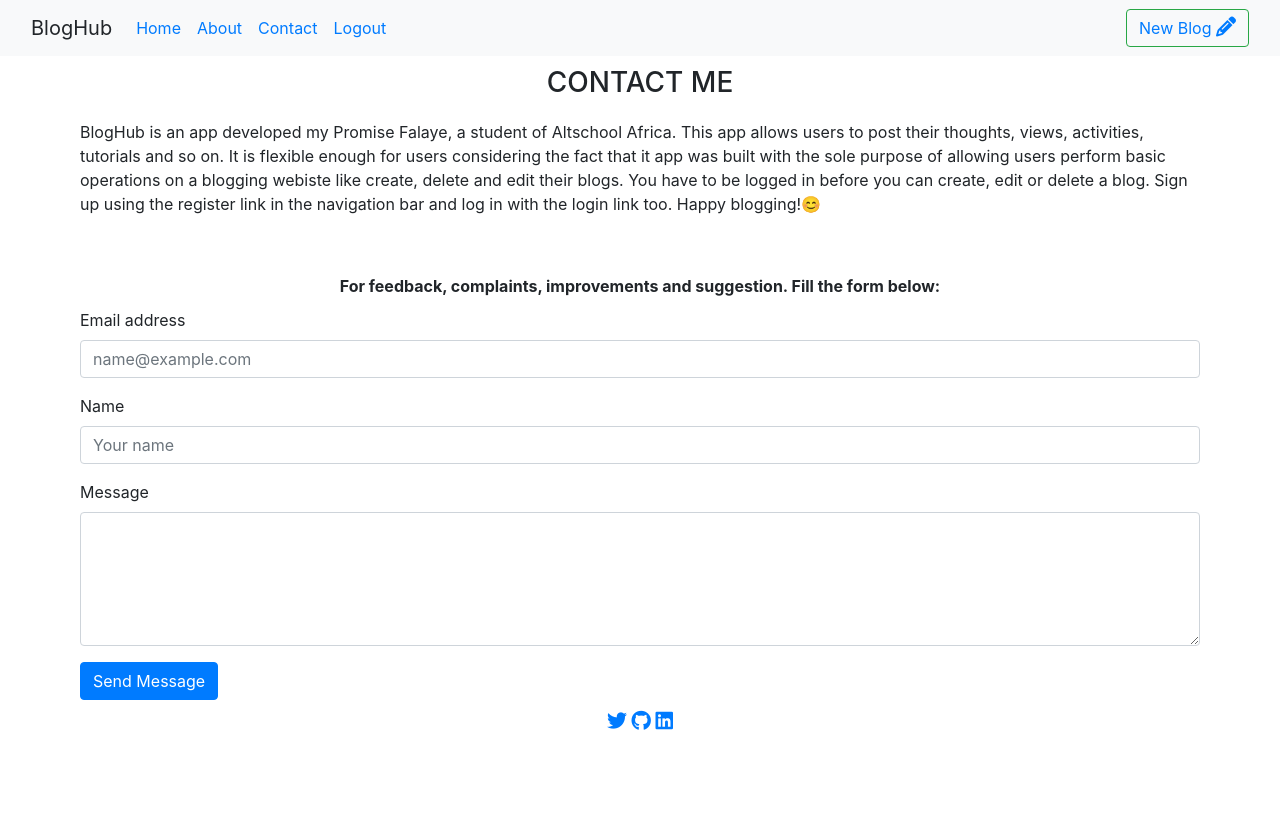
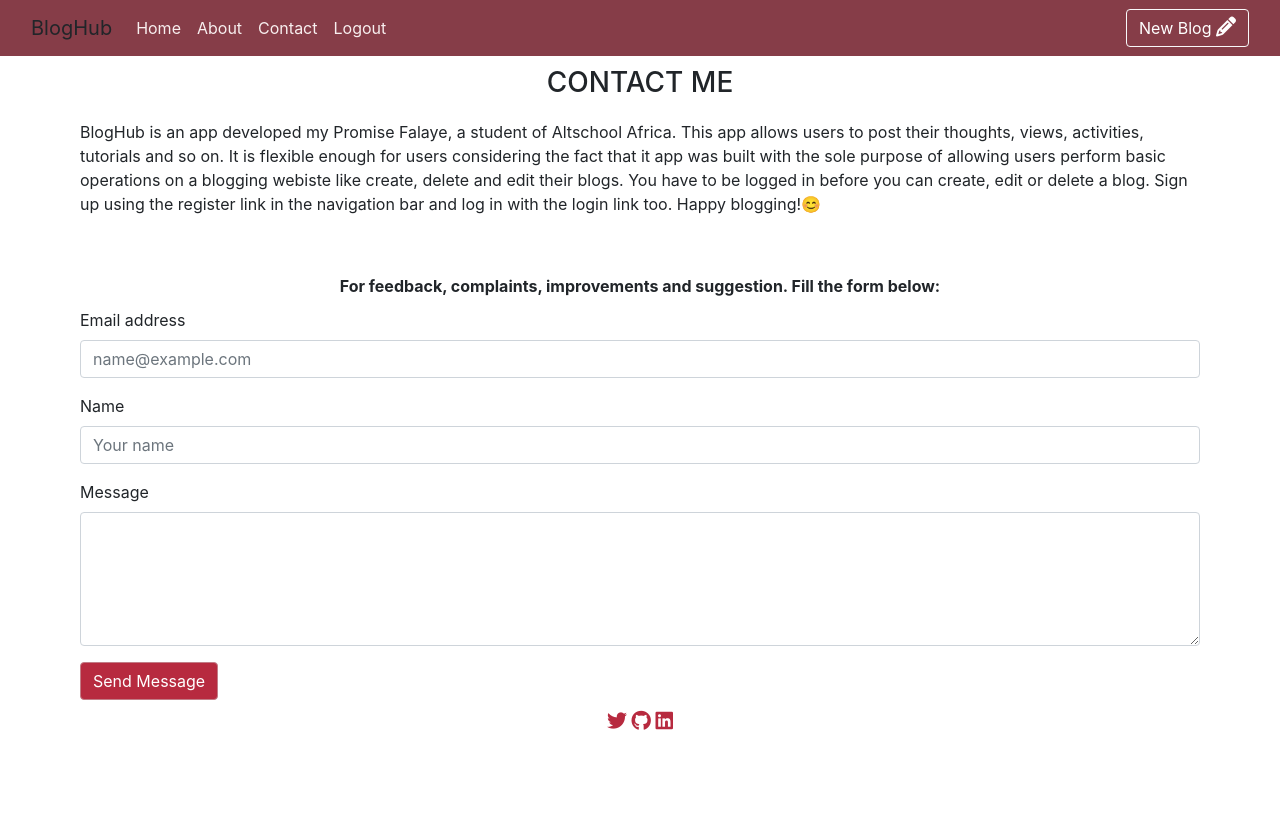
Before and after one commit to PromPromm/BlogApp, a Flask app: page /contact in a window 1280 px wide. Run offline with Flask 3, Linux system fonts and the light colour scheme; the visitor is signed in with stand-in values (Sample User, id 1); some libraries are stand-ins or nearby versions.

Commit message:
Added css styling

```diff
--- a/templates/about.html
+++ b/templates/about.html
@@ -7,6 +7,10 @@
   h3 {
     text-align: center;
     margin: 10px 0;
+  }
+  .col-form-label {
+    text-transform: uppercase;
+    font-weight: 600;
   }
 </style>
 {% endblock %} {% block heading %}
--- a/templates/base.html
+++ b/templates/base.html
@@ -8,6 +8,27 @@
     <style>
       .create-button {
         margin-left: auto;
+      }
+      .btn-outline-light a {
+        border-color: black;
+        color: white;
+      }
+      .create-button a:hover {
+        text-decoration: none;
+        color: black;
+      }
+      .link {
+        color: #f8efef;
+      }
+      .link:hover {
+        font-weight: 500;
+        color: #f8efef;
+      }
+      li:hover {
+        text-decoration: underline;
+      }
+      .bg {
+        background: #863d48;
       }
     </style>
     <link
@@ -23,7 +44,7 @@
     {% endif %}
   </head>
   <body>
-    <nav class="navbar navbar-expand-lg bg-light">
+    <nav class="navbar navbar-expand-lg bg">
       <div class="container-fluid">
         <span class="navbar-brand">BlogHub</span>
         <button
@@ -42,27 +63,23 @@
           <ul class="navbar-nav me-auto mb-2 mb-lg-0">
             <li class="nav-item">
               <a
-                class="nav-link active"
+                class="nav-link link"
                 aria-current="page"
                 href="{{url_for('home')}}"
                 >Home</a
               >
             </li>
             <li class="nav-item">
-              <a class="nav-link" href="{{url_for('about')}}">About</a>
+              <a class="nav-link link" href="{{url_for('about')}}">About</a>
             </li>
             <li class="nav-item">
-              <a class="nav-link" href="{{url_for('contact')}}">Contact</a>
+              <a class="nav-link link" href="{{url_for('contact')}}">Contact</a>
             </li>
             <li class="nav-item">
-              <a class="nav-link" href="{{url_for('logout')}}">Logout</a>
+              <a class="nav-link link" href="{{url_for('logout')}}">Logout</a>
             </li>
           </ul>
-          <button
-            class="btn btn-outline-success d-flex create-button"
-            type="submit"
-            role="search"
-          >
+          <button type="button" class="btn btn-outline-light create-button">
             <a href="{{url_for('create')}}"
               >New Blog <i class="fa-solid fa-pencil"></i
             ></a>
@@ -71,20 +88,20 @@
           <ul class="navbar-nav me-auto mb-2 mb-lg-0">
             <li class="nav-item">
               <a
-                class="nav-link active"
+                class="nav-link active link"
                 aria-current="page"
                 href="{{url_for('home')}}"
                 >Home</a
               >
             </li>
             <li class="nav-item">
-              <a class="nav-link" href="{{url_for('login')}}">Login</a>
+              <a class="nav-link link" href="{{url_for('login')}}">Login</a>
             </li>
             <li class="nav-item">
-              <a class="nav-link" href="{{url_for('signup')}}">Register</a>
+              <a class="nav-link link" href="{{url_for('signup')}}">Register</a>
             </li>
             <li class="nav-item">
-              <a class="nav-link" href="{{url_for('contact')}}">Contact</a>
+              <a class="nav-link link" href="{{url_for('contact')}}">Contact</a>
             </li>
           </ul>
           {% endif %}
--- a/templates/contact.html
+++ b/templates/contact.html
@@ -14,6 +14,20 @@
   }
   i {
     font-size: 20px;
+  }
+  .btn-primary {
+    background-color: #b72a3f;
+    border-color: #c27c86;
+  }
+  .btn-primary:hover {
+    background-color: #c27c86;
+    border-color: #c0394e;
+  }
+  a {
+    color: #b72a3f;
+  }
+  a:hover {
+    color: #c27c86;
   }
 </style>
 <script
--- a/templates/home.html
+++ b/templates/home.html
@@ -1,7 +1,7 @@
 {% extends 'base.html' %} {% block head %}
 <style>
   .content-section {
-    background: #ffffff;
+    background: #f8efef;
     padding: 10px 20px;
     border: 1px solid #dddddd;
     border-radius: 3px;
@@ -23,7 +23,7 @@
   }
 
   a.article-title:hover {
-    color: #428bca;
+    color: #c0394e;
     text-decoration: none;
   }
 </style>
```
Also changed, not shown: templates/login.html (+16 -1 lines), templates/register.html (+15 -8 lines), templates/singleblog.html (+11 -0 lines).
